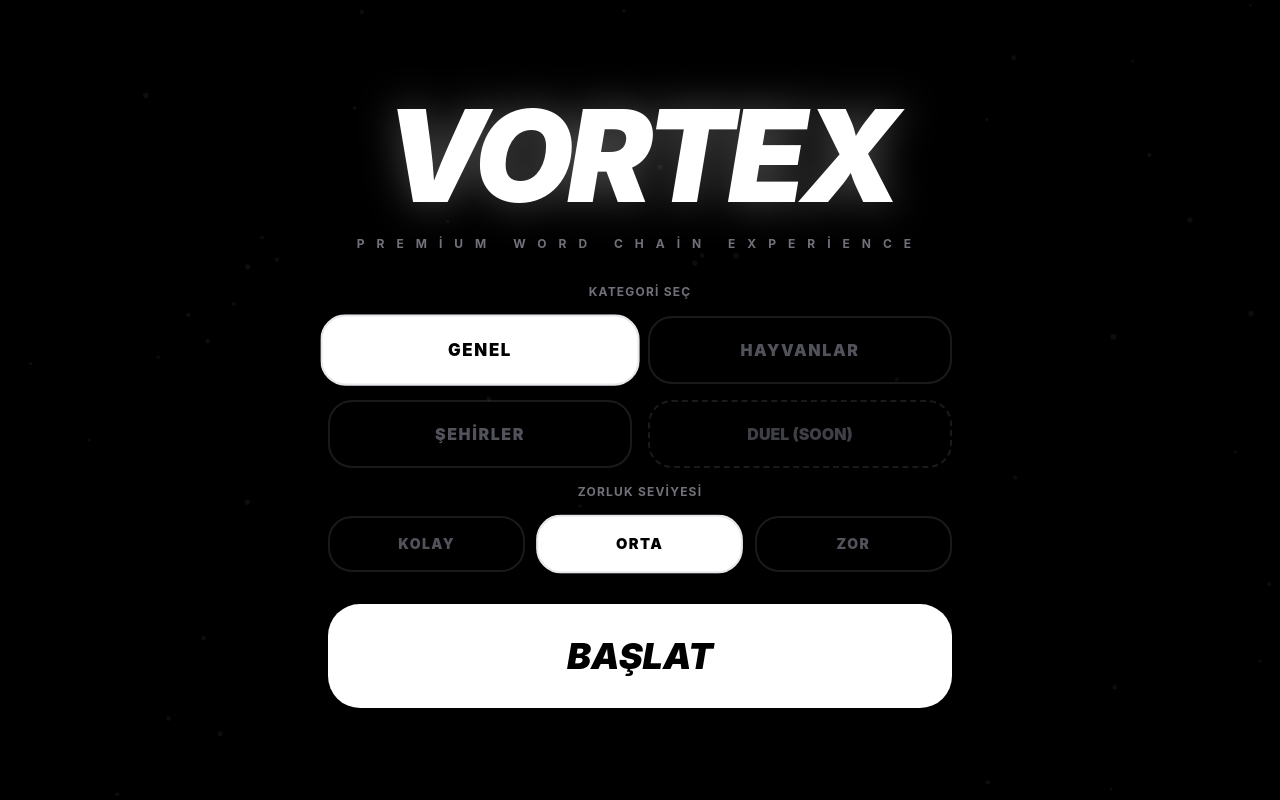
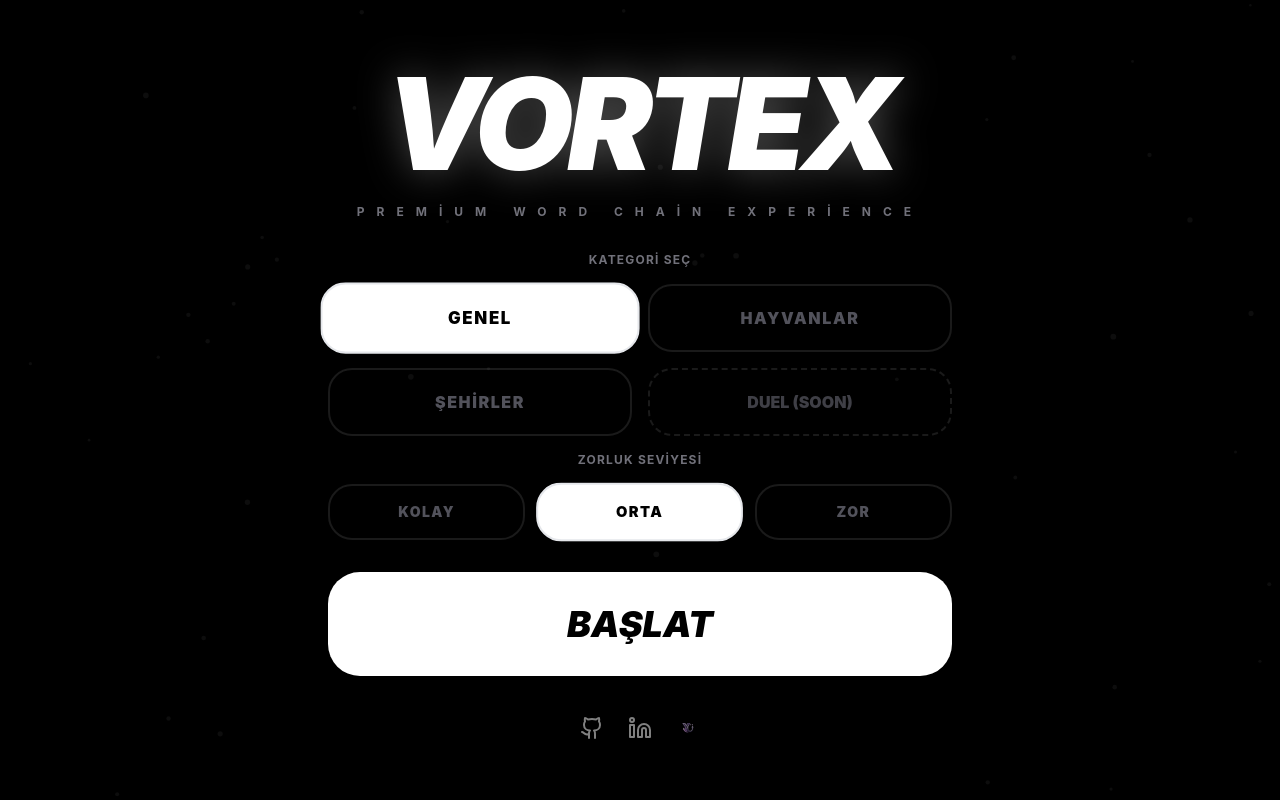
Before and after one commit to yusuf-ulgen/kelimeBilmece, a Next.js app in the folder frontend/: page / in a window 1280 px wide. Built offline with nearby package versions, Linux system fonts and the light colour scheme; no server answers.

Commit message:
feat: logolar eklendi.

```diff
--- a/frontend/app/page.tsx
+++ b/frontend/app/page.tsx
@@ -5,7 +5,7 @@ import { WordChain } from '@/components/WordChain';
 import { GameInput } from '@/components/GameInput';
 import { DynamicBackground } from '@/components/DynamicBackground';
 import { WordCloud } from '@/components/WordCloud';
-import { Trophy, RefreshCw, Layers, Zap, Info, HelpCircle } from 'lucide-react';
+import { Trophy, RefreshCw, Layers, Zap, Info, HelpCircle, Github, Linkedin } from 'lucide-react';
 import { sounds } from '@/utils/SoundManager';
 import { motion, AnimatePresence } from 'framer-motion';
 
@@ -178,6 +178,19 @@ export default function GamePage() {
                 >
                     BAŞLAT
                 </button>
+
+                {/* Social Links */}
+                <div className="flex justify-center items-center gap-6 mt-2 opacity-50 hover:opacity-100 transition-opacity">
+                    <a href="https://github.com/yusuf-ulgen/kelimeBilmece" target="_blank" rel="noopener noreferrer" className="text-white hover:scale-110 transition-transform">
+                        <Github size={24} />
+                    </a>
+                    <a href="https://www.linkedin.com/in/yusuf-ulgen" target="_blank" rel="noopener noreferrer" className="text-white hover:scale-110 transition-transform">
+                        <Linkedin size={24} />
+                    </a>
+                    <a href="https://yusufulgen.com" target="_blank" rel="noopener noreferrer" className="hover:scale-110 transition-transform">
+                        <img src="/logo.png" alt="Yusuf Ülgen" className="w-6 h-6 object-contain" />
+                    </a>
+                </div>
             </div>
         );
     }
```
Also changed, not shown: frontend/public/logo.png (added).
